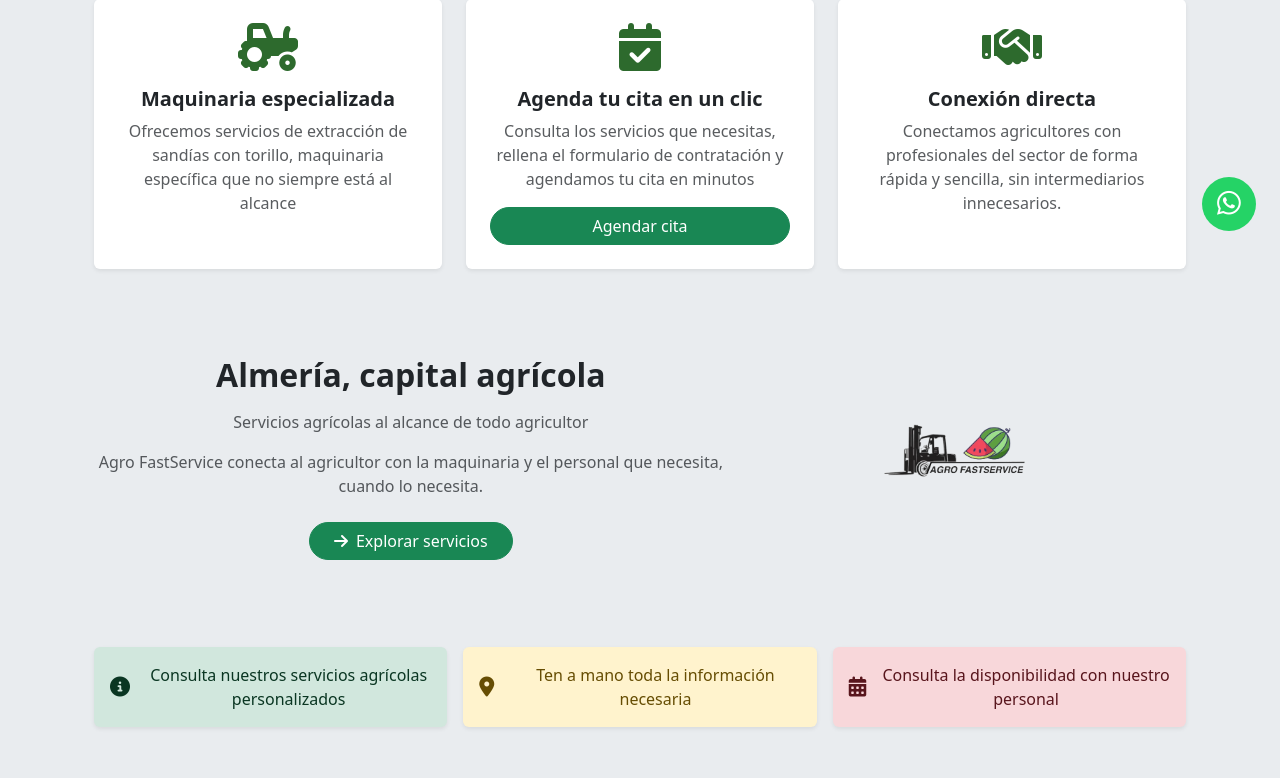
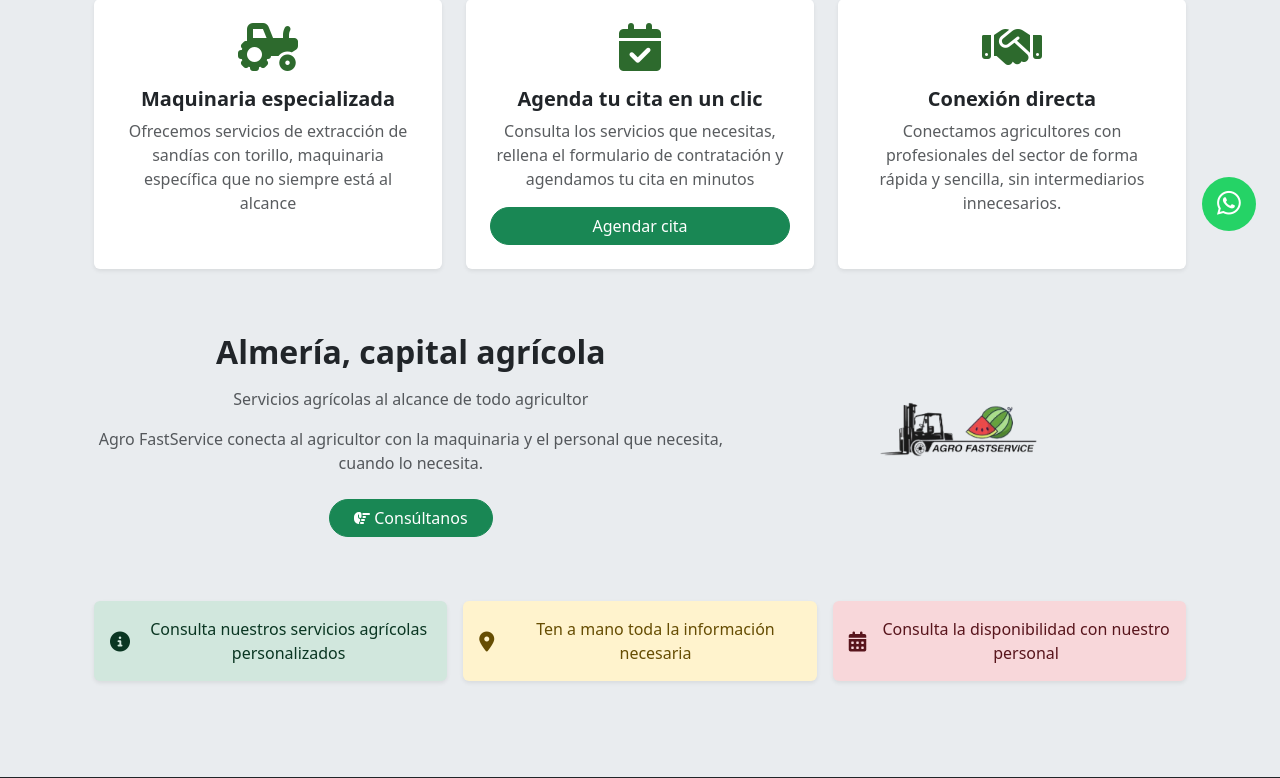
Before and after one commit to Leghlimi/agro_fastservice, a Django app: page / in a window 1280 px wide. Shown: the part 545-1323 px from the top of the page. Run offline with Django 5.2, Linux system fonts and the light colour scheme.

Commit message:
Frontend index y form modificados ok

```diff
--- a/home/templates/home/index.html
+++ b/home/templates/home/index.html
@@ -10,16 +10,20 @@
         <div class="container text-center text-white py-4">
             <h1 class="display-5 display-md-4 fw-bold mb-3">Servicios agrícolas a golpe de clic</h1>
             <div class="d-flex justify-content-center gap-3 flex-wrap">
-                <a href="{% url 'servicios:lista_servicios' %}" class="btn btn-success btn-lg rounded-pill px-4 btn-shimmer btn-pulse btn-ripple">
+                <a href="{% url 'servicios:lista_servicios' %}"
+                   class="btn btn-success btn-lg rounded-pill px-4 btn-shimmer btn-pulse btn-ripple">
                     <i class="fas fa-leaf me-2"></i>Ver servicios
                 </a>
-                <a href="{% url 'galeria' %}" class="btn btn-outline-light btn-lg rounded-pill px-4 btn-shimmer btn-ripple">
+                <a href="{% url 'galeria' %}"
+                   class="btn btn-outline-light btn-lg rounded-pill px-4 btn-shimmer btn-ripple">
                     <i class="fas fa-tractor me-2"></i>Ver maquinaria
                 </a>
-                <a href="{% url 'consulta' %}" class="btn btn-outline-light btn-lg rounded-pill px-4 btn-shimmer btn-ripple">
+                <a href="{% url 'consulta' %}"
+                   class="btn btn-outline-light btn-lg rounded-pill px-4 btn-shimmer btn-ripple">
                     <i class="fas fa-envelope me-2"></i>Contacto
                 </a>
-                <a href="{% url 'contacto' %}" class="btn btn-outline-light btn-lg rounded-pill px-4 btn-shimmer btn-ripple">
+                <a href="{% url 'contacto' %}"
+                   class="btn btn-outline-light btn-lg rounded-pill px-4 btn-shimmer btn-ripple">
                     <i class="fas fa-calendar-check me-2"></i>Contratar
                 </a>
             </div>
@@ -54,7 +58,8 @@
                     <h5 class="fw-bold text-body">Agenda tu cita en un clic</h5>
                     <p class="text-body-secondary">Consulta los servicios que necesitas, rellena el
                         formulario de contratación y agendamos tu cita en minutos</p>
-                    <a href="{% url 'contacto' %}" class="btn btn-success rounded-pill mt-auto px-4 btn-shimmer btn-ripple">
+                    <a href="{% url 'contacto' %}"
+                       class="btn btn-success rounded-pill mt-auto px-4 btn-shimmer btn-ripple">
                         Agendar cita
                     </a>
                 </div>
@@ -83,15 +88,31 @@
                     </p>
                     <p class="text-body-secondary">Agro FastService conecta al agricultor con la maquinaria y el
                         personal que necesita, cuando lo necesita.</p>
-                    <a href="{% url 'servicios:lista_servicios' %}" class="btn btn-success rounded-pill px-4 mt-2 btn-shimmer btn-ripple">
-                        <i class="fas fa-arrow-right me-2"></i>Explorar servicios
+                    <a href="{% url 'consulta' %}"
+                       class="btn btn-success rounded-pill px-4 mt-2 btn-shimmer btn-ripple">
+                        <i class="fas fa-hand-point-right"></i> Consúltanos
                     </a>
                 </div>
                 <div class="col-12 col-md-5 text-center" data-aos="fade-up" data-aos-delay="100">
-                    <img src="{% static 'img/logo_afs_transparent.webp' %}" alt="Agro FastService" class="img-fluid"
-                         style="max-height: 250px;">
+                    <div id="carouselCampos" class="carousel slide" data-bs-ride="carousel" data-bs-interval="3500">
+                        <div class="carousel-inner">
+                            <div class="carousel-item active">
+                                <img src="{% static 'img/campo1-bg.png' %}" class="d-block mx-auto" alt="Campo 1"
+                                     style="max-height: 150px; object-fit: contain;">
+                            </div>
+                            <div class="carousel-item">
+                                <img src="{% static 'img/campo2-bg.png' %}" class="d-block mx-auto" alt="Campo 2"
+                                     style="max-height: 150px; object-fit: contain;">
+                            </div>
+                            <div class="carousel-item">
+                                <img src="{% static 'img/campo3-bg.png' %}" class="d-block mx-auto" alt="Campo 3"
+                                     style="max-height: 150px; object-fit: contain;">
+                            </div>
+                        </div>
+                    </div>
                 </div>
             </div>
+
         </div>
     </div>
 
```
Also changed, not shown: home/templates/home/contacto.html (+5 -5 lines), static/img/campo1-bg.png (added), static/img/campo2-bg.png (added), static/img/campo3-bg.png (added).
